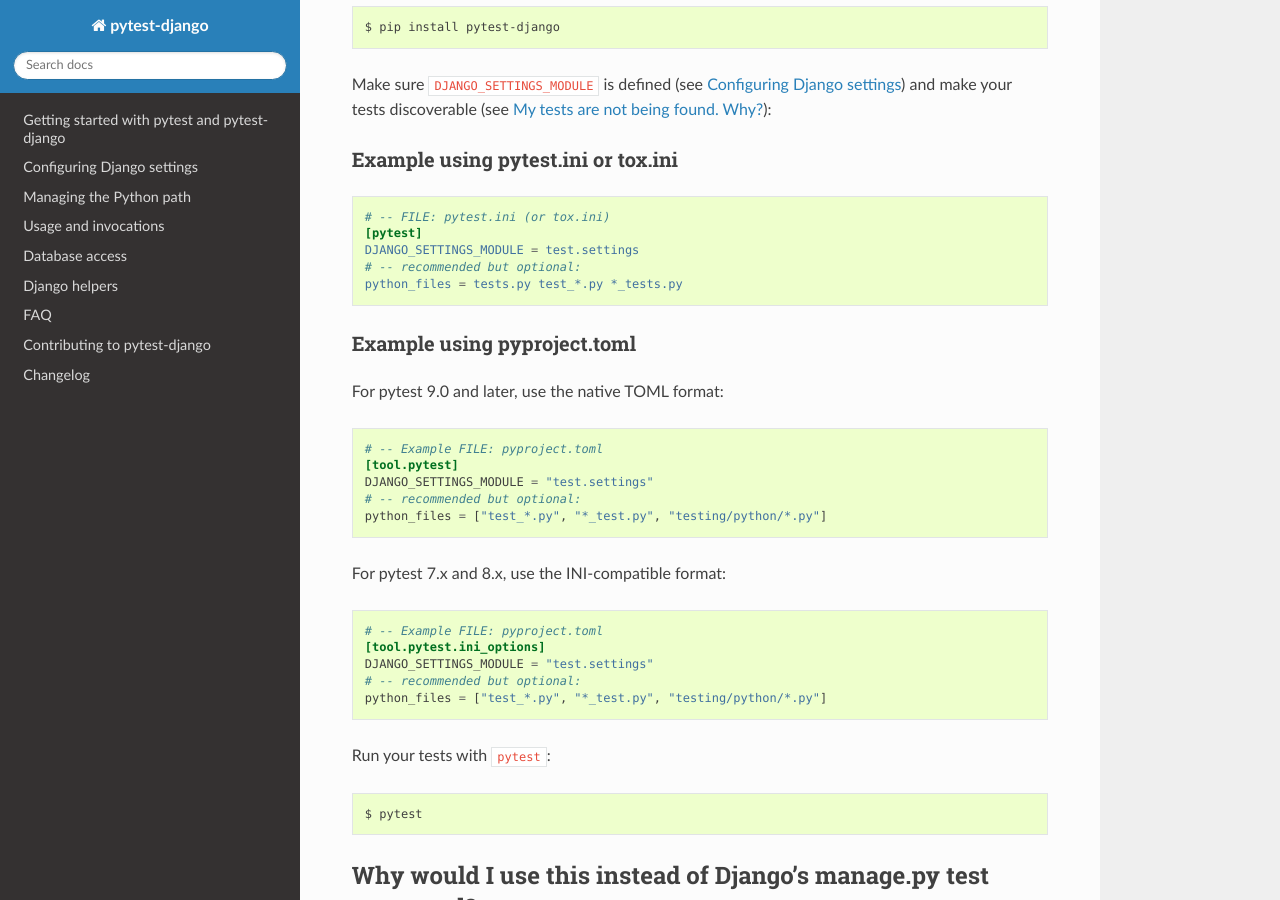
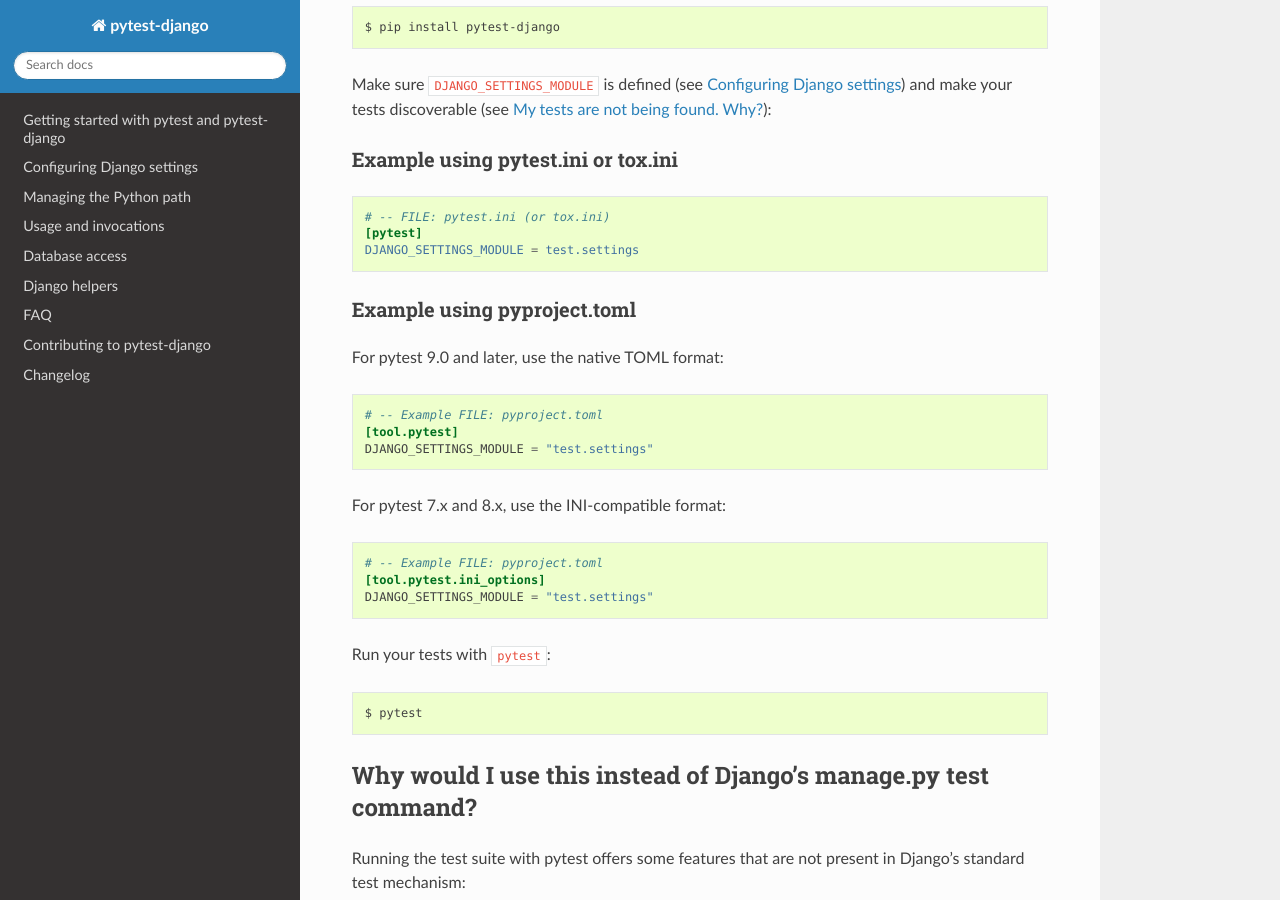
Before and after one commit to pytest-dev/pytest-django, a Sphinx documentation site: the page built from docs/index.rst, in a window 1280 px wide and 900 px high, scrolled down 282 px. Built offline with Sphinx 7.4.7 and the Read the Docs theme 3.1.0, drawn with Linux system fonts in a browser that asks for light colours.

Commit message:
docs: remove recommended `python_files`
I don't see a reason to recommend this.

```diff
--- a/docs/index.rst
+++ b/docs/index.rst
@@ -27,8 +27,6 @@
    # -- FILE: pytest.ini (or tox.ini)
    [pytest]
    DJANGO_SETTINGS_MODULE = test.settings
-   # -- recommended but optional:
-   python_files = tests.py test_*.py *_tests.py
 
 Example using pyproject.toml
 ~~~~~~~~~~~~~~~~~~~~~~~~~~~~
@@ -40,8 +38,6 @@
    # -- Example FILE: pyproject.toml
    [tool.pytest]
    DJANGO_SETTINGS_MODULE = "test.settings"
-   # -- recommended but optional:
-   python_files = ["test_*.py", "*_test.py", "testing/python/*.py"]
 
 For pytest 7.x and 8.x, use the INI-compatible format:
 
@@ -50,8 +46,6 @@
    # -- Example FILE: pyproject.toml
    [tool.pytest.ini_options]
    DJANGO_SETTINGS_MODULE = "test.settings"
-   # -- recommended but optional:
-   python_files = ["test_*.py", "*_test.py", "testing/python/*.py"]
 
 Run your tests with ``pytest``:
 
```
